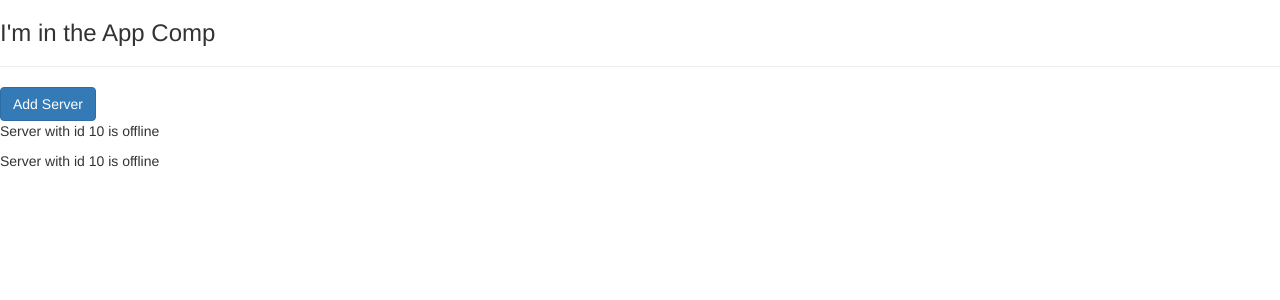
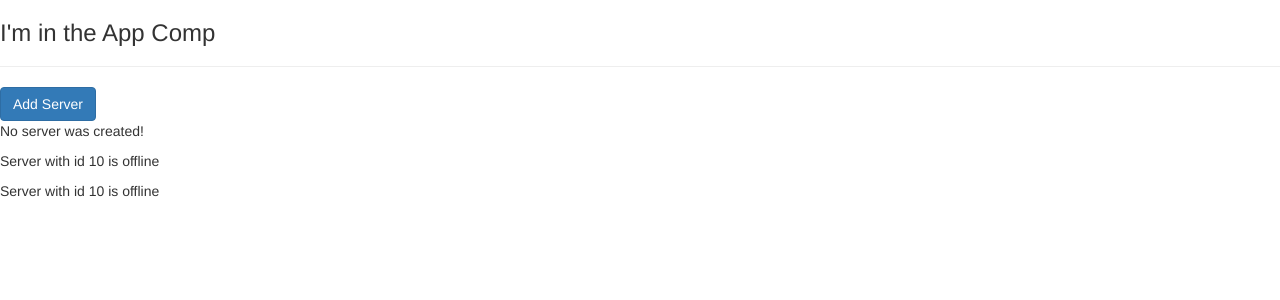
Before and after one commit to OlehBabiak/my-first-app, an Angular app: page / in a window 1280 px wide. Shown: the top 300 px of the page. Built offline with nearby package versions, Linux system fonts and the light colour scheme.

Commit message:
Event binding

```diff
--- a/src/app/servers/servers.component.html
+++ b/src/app/servers/servers.component.html
@@ -1,7 +1,10 @@
 <button
+  (click)='onCreateServer()'
   class='btn btn-primary'
   [disabled] = "!allowNewServer"
 >Add Server
 </button>
+<!--<p [innerText]='allowNewServer'></p>-->
+<p [innerText]='serverCreation'></p>
 <app-server></app-server>
 <app-server></app-server>
--- a/src/app/servers/servers.component.ts
+++ b/src/app/servers/servers.component.ts
@@ -7,6 +7,7 @@ import { Component, OnInit } from '@angular/core';
 })
 export class ServersComponent implements OnInit {
 allowNewServer = false;
+serverCreation = 'No server was created!';
 
   constructor() {
     setTimeout(()=> {
@@ -17,4 +18,7 @@ allowNewServer = false;
   ngOnInit(): void {
   }
 
+  onCreateServer() {
+    this.serverCreation = 'Server was created!'
+  }
 }
```
